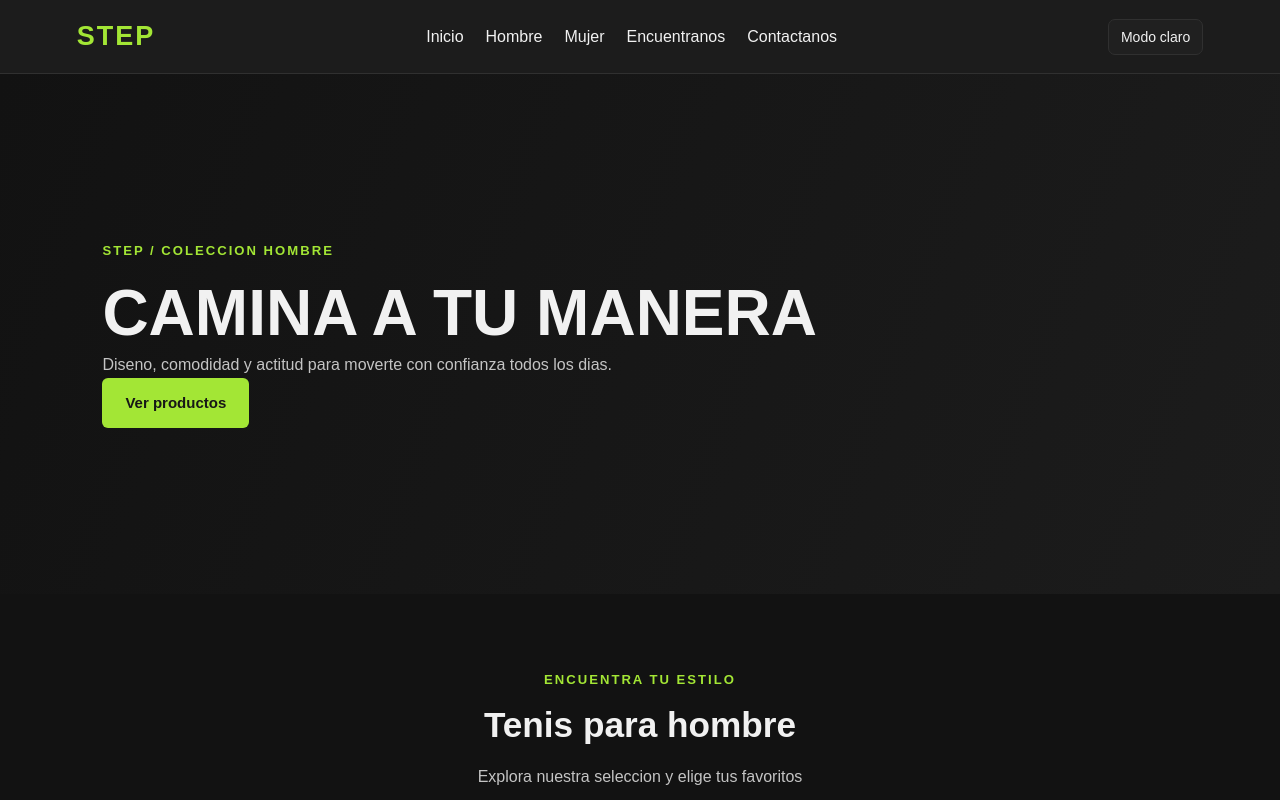
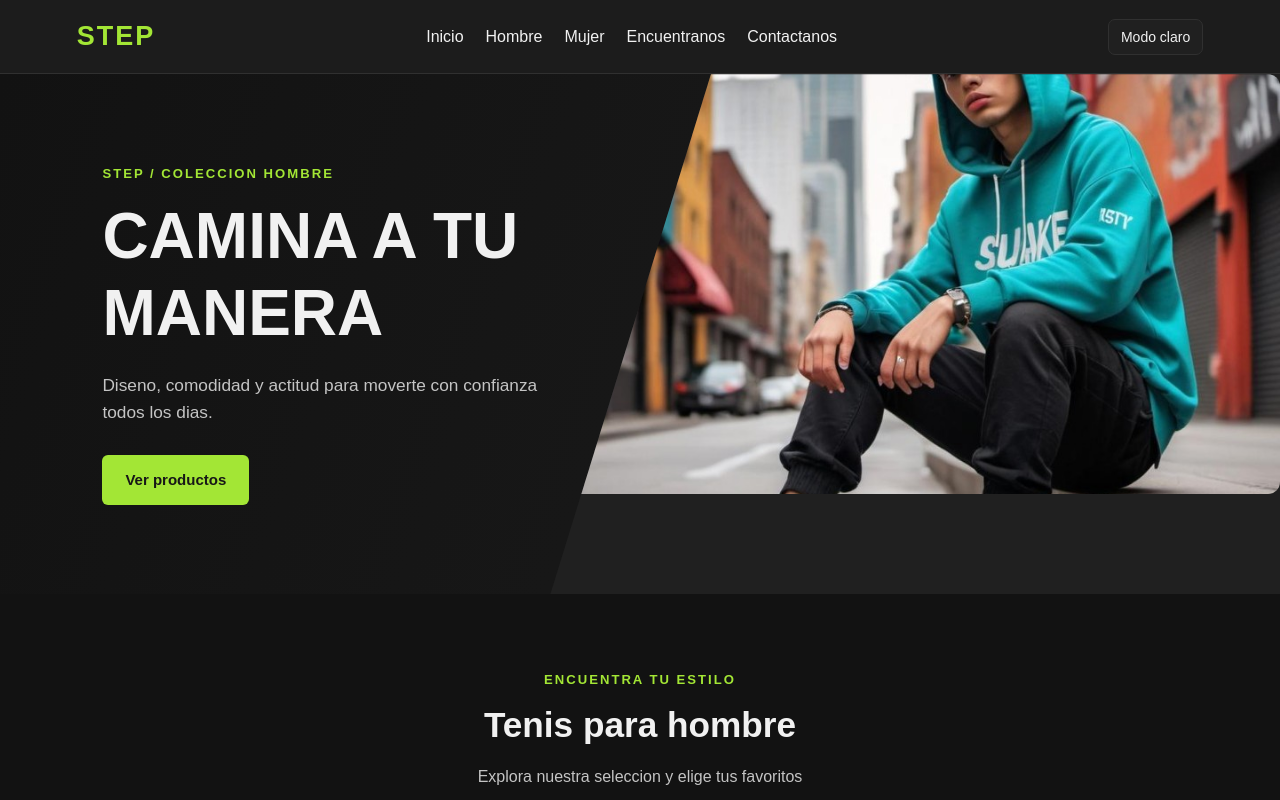
Before and after one commit to Sasierpilot19/Aplicaciones_web, a plain HTML site: page Unidad_2/Entregable_Unidad_II/hombre.html in a window 1280 px wide. Shown: the top 800 px of the page. Drawn offline with Linux system fonts and the light colour scheme.

Commit message:
se arreglo un problema con la imagen de la portada para las paginas de hombre y mujer que ocasionaba que no tuviera el formato adecuado

```diff
--- a/Unidad_2/Entregable_Unidad_II/hombre.html
+++ b/Unidad_2/Entregable_Unidad_II/hombre.html
@@ -22,14 +22,14 @@
 </header>
 <main>
 <section class="genero hombre">
-  <div class="hero-genero-texto">
+  <div class="genero-texto">
     <p class="etiqueta">STEP / COLECCION HOMBRE</p>
     <h1>CAMINA A TU MANERA</h1>
     <p>Diseno, comodidad y actitud para moverte con confianza todos los dias.</p>
     <a href="#coleccion" class="boton">Ver productos</a>
   </div>
-  <div class="hombre-imagen">
-    <img src="">
+  <div class="portada-imagen">
+    <img src="IMG/Portada_hombre.jpg">
   </div>
 </section>
 <section class="productos seccion-productos" id="coleccion">
--- a/Unidad_2/Entregable_Unidad_II/style.css
+++ b/Unidad_2/Entregable_Unidad_II/style.css
@@ -317,7 +317,7 @@ p {
   font-size: 1.08rem;
 }
 
-.genero-imagen {
+.portada-imagen {
   position: absolute;
   inset: 0 0 0 auto;
   width: 57%;
```
Also changed, not shown: Unidad_2/Entregable_Unidad_II/IMG/Air_blanco_Hombre3.jpg (added), Unidad_2/Entregable_Unidad_II/IMG/Air_negro_Hombre1.jpg (added), Unidad_2/Entregable_Unidad_II/IMG/Air_verde_Hombre2.jpg (added), Unidad_2/Entregable_Unidad_II/IMG/Bota_cafe_Hombre3.jpg (added), Unidad_2/Entregable_Unidad_II/IMG/Bota_negra_Hombre1.jpg (added), Unidad_2/Entregable_Unidad_II/IMG/Bota_oliva_Hombre2.jpg (added), Unidad_2/Entregable_Unidad_II/IMG/Calcetin_azul_Hombre2.jpg (added), Unidad_2/Entregable_Unidad_II/IMG/Calcetin_negro_Hombre1.jpg (added), Unidad_2/Entregable_Unidad_II/IMG/Calcetin_rojo_Hombre3.jpg (added), Unidad_2/Entregable_Unidad_II/IMG/Portada_hombre.jpg (added), Unidad_2/Entregable_Unidad_II/IMG/Portada_mujer.jpg (added).
